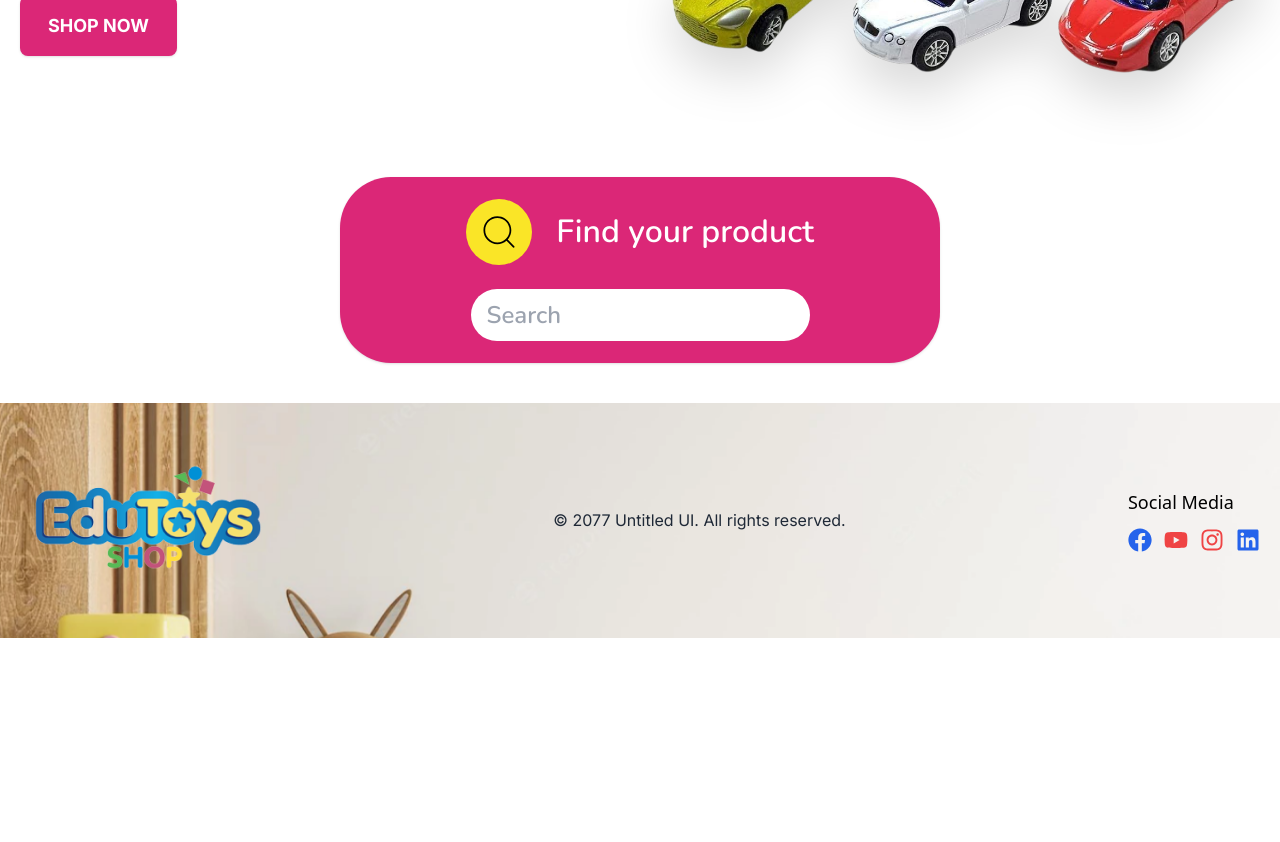
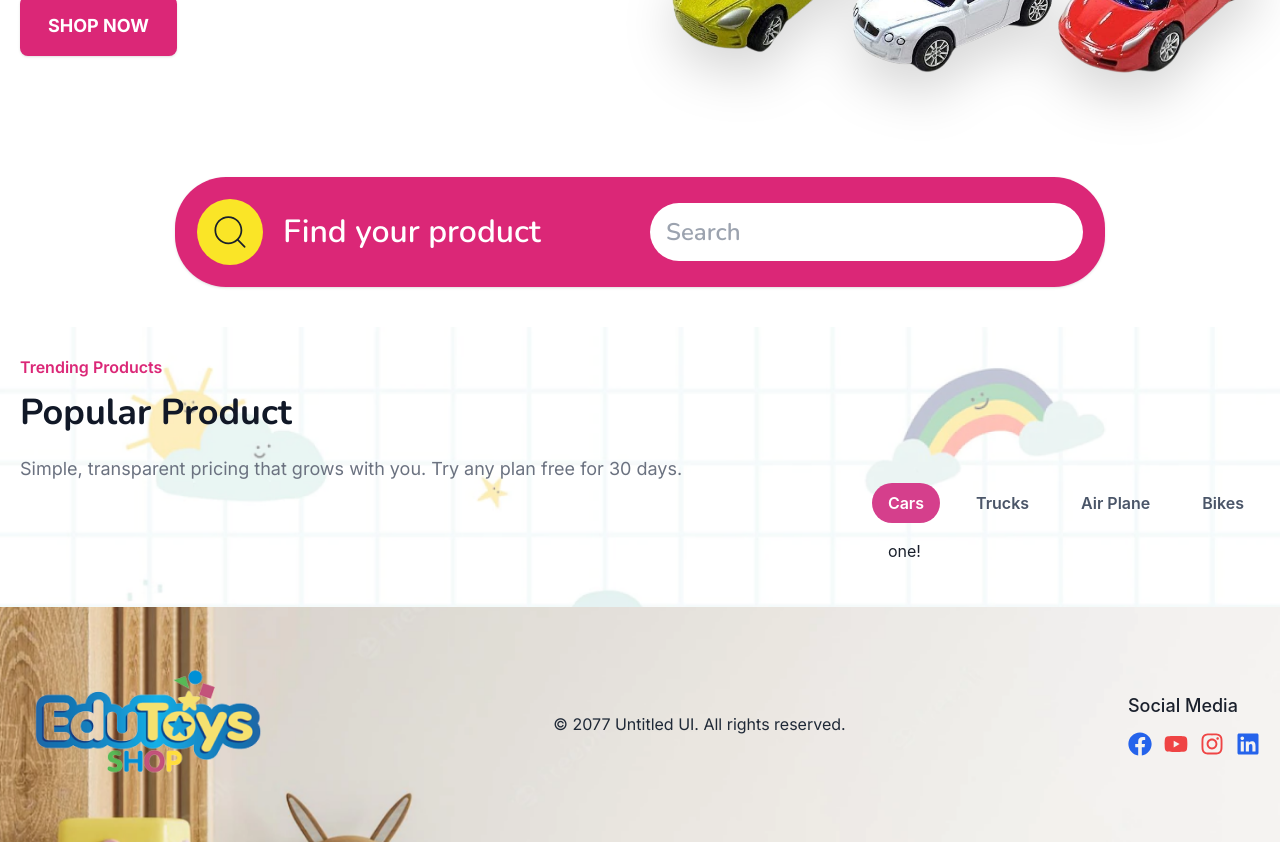
Before and after one commit to prominhaj/edu-toys-client, a React (Vite) app: page / in a window 1280 px wide. Shown: the part 420-1262 px from the top of the page. Before the commit the page ends 1058 px from the top, so only its background shows below. Built offline with nearby package versions, Linux system fonts and the light colour scheme.

Commit message:
Implement Products Sections Tap Design

```diff
--- /dev/null
+++ b/src/Components/ProductsSection/ProductsSection.jsx
@@ -0,0 +1,62 @@
+/* eslint-disable no-unused-vars */
+import React from "react";
+import products_bg from "../../assets/Product-Section/Product-bg.png";
+import {
+  Tab,
+  TabList,
+  TabPanel,
+  TabPanels,
+  Tabs,
+} from "@chakra-ui/react";
+
+const ProductsSection = () => {
+  return (
+    <div
+      className="bg-cover bg-no-repeat"
+      style={{ backgroundImage: `url('${products_bg}')` }}
+    >
+      <div className="container mx-auto px-5 py-7">
+        <div>
+          <h4 className="text-pink-600 text-base font-semibold font-['Inter'] leading-normal">
+            Trending Products
+          </h4>
+          <h2 className="text-gray-900 text-4xl font-bold font-['Nunito'] leading-[44px] mt-[12px] mb-[20px]">
+            Popular Product
+          </h2>
+          <p className="text-gray-500 text-lg font-normal font-['Inter'] leading-7">
+            Simple, transparent pricing that grows with you. Try any plan free
+            for 30 days.
+          </p>
+        </div>
+        <div className="flex justify-end">
+          <Tabs
+            variant="soft-rounded"
+          >
+            <TabList className="flex gap-5">
+              <Tab _selected={{ color: "white", bg: "pink.500" }}>Cars</Tab>
+              <Tab _selected={{ color: "white", bg: "pink.500" }}>Trucks</Tab>
+              <Tab _selected={{ color: "white", bg: "pink.500" }}>Air Plane</Tab>
+              <Tab _selected={{ color: "white", bg: "pink.500" }}>Bikes</Tab>
+            </TabList>
+            <TabPanels>
+              <TabPanel>
+                <p>one!</p>
+              </TabPanel>
+              <TabPanel>
+                <p>two!</p>
+              </TabPanel>
+              <TabPanel>
+                <p>Third!</p>
+              </TabPanel>
+              <TabPanel>
+                <p>Four!</p>
+              </TabPanel>
+            </TabPanels>
+          </Tabs>
+        </div>
+      </div>
+    </div>
+  );
+};
+
+export default ProductsSection;
--- a/src/Components/Search/Search.jsx
+++ b/src/Components/Search/Search.jsx
@@ -4,14 +4,25 @@ import { CiSearch } from "react-icons/ci";
 
 const Search = () => {
   return (
-    <div className="container mx-auto px-5 xl:w-1/2 py-10">
-      <div className="flex flex-wrap items-center justify-center gap-6 p-[22px] bg-pink-600 rounded-[51px] shadow">
-        <label htmlFor="search" className="bg-[#FAE527] rounded-full p-3">
-          <CiSearch className="w-[42px] h-[42px]" />
-        </label>
-        <h4 className="text-white text-[32px] font-semibold font-['Nunito'] leading-normal">Find your product</h4>
-        <input className="bg-white rounded-[29px] text-stone-600 text-2xl font-semibold font-['Nunito'] leading-normal outline-none py-2 px-4" type="text" placeholder="Search" id="search" />
-      </div>
+    <div className="container px-5 mx-auto py-10">
+      <form className="lg:w-3/4 mx-auto">
+        <div className="grid lg:grid-cols-2 items-center gap-5 p-[22px] bg-pink-600 rounded-[51px] shadow">
+          <div className="flex items-center justify-center lg:justify-start gap-5">
+            <button type="submit" className="bg-[#FAE527] rounded-full p-3">
+              <CiSearch className="w-[42px] h-[42px]" />
+            </button>
+            <h4 className="text-white text-[32px] font-semibold font-['Nunito'] leading-normal">
+              Find your product
+            </h4>
+          </div>
+          <input
+            className="bg-white rounded-[29px] text-stone-600 text-2xl font-semibold font-['Nunito'] leading-normal outline-none py-2 h-[58px] w-full px-4"
+            type="text"
+            placeholder="Search"
+            id="search"
+          />
+        </div>
+      </form>
     </div>
   );
 };
--- a/src/Loyout/Main.jsx
+++ b/src/Loyout/Main.jsx
@@ -1,17 +1,20 @@
 /* eslint-disable no-unused-vars */
-import React from 'react';
-import Header from '../Pages/Shared/Header/Header';
-import { Outlet } from 'react-router-dom';
-import Footer from '../Pages/Shared/Footer/Footer';
+import React from "react";
+import Header from "../Pages/Shared/Header/Header";
+import { Outlet } from "react-router-dom";
+import Footer from "../Pages/Shared/Footer/Footer";
+import { ChakraProvider } from "@chakra-ui/react";
 
 const Main = () => {
-    return (
-        <div>
-            <Header></Header>
-            <Outlet></Outlet>
-            <Footer></Footer>
-        </div>
-    );
+  return (
+    <>
+      <ChakraProvider>
+        <Header></Header>
+        <Outlet></Outlet>
+        <Footer></Footer>
+      </ChakraProvider>
+    </>
+  );
 };
 
 export default Main;
--- a/src/Pages/Home/Home.jsx
+++ b/src/Pages/Home/Home.jsx
@@ -2,12 +2,14 @@
 import React from 'react';
 import HeroSection from '../../Components/HeroSection/HeroSection';
 import Search from '../../Components/Search/Search';
+import ProductsSection from '../../Components/ProductsSection/ProductsSection';
 
 const Home = () => {
     return (
         <div>
             <HeroSection></HeroSection>
             <Search></Search>
+            <ProductsSection></ProductsSection>
         </div>
     );
 };
```
Also changed, not shown: src/assets/Product-Section/Product-bg.png (added).
